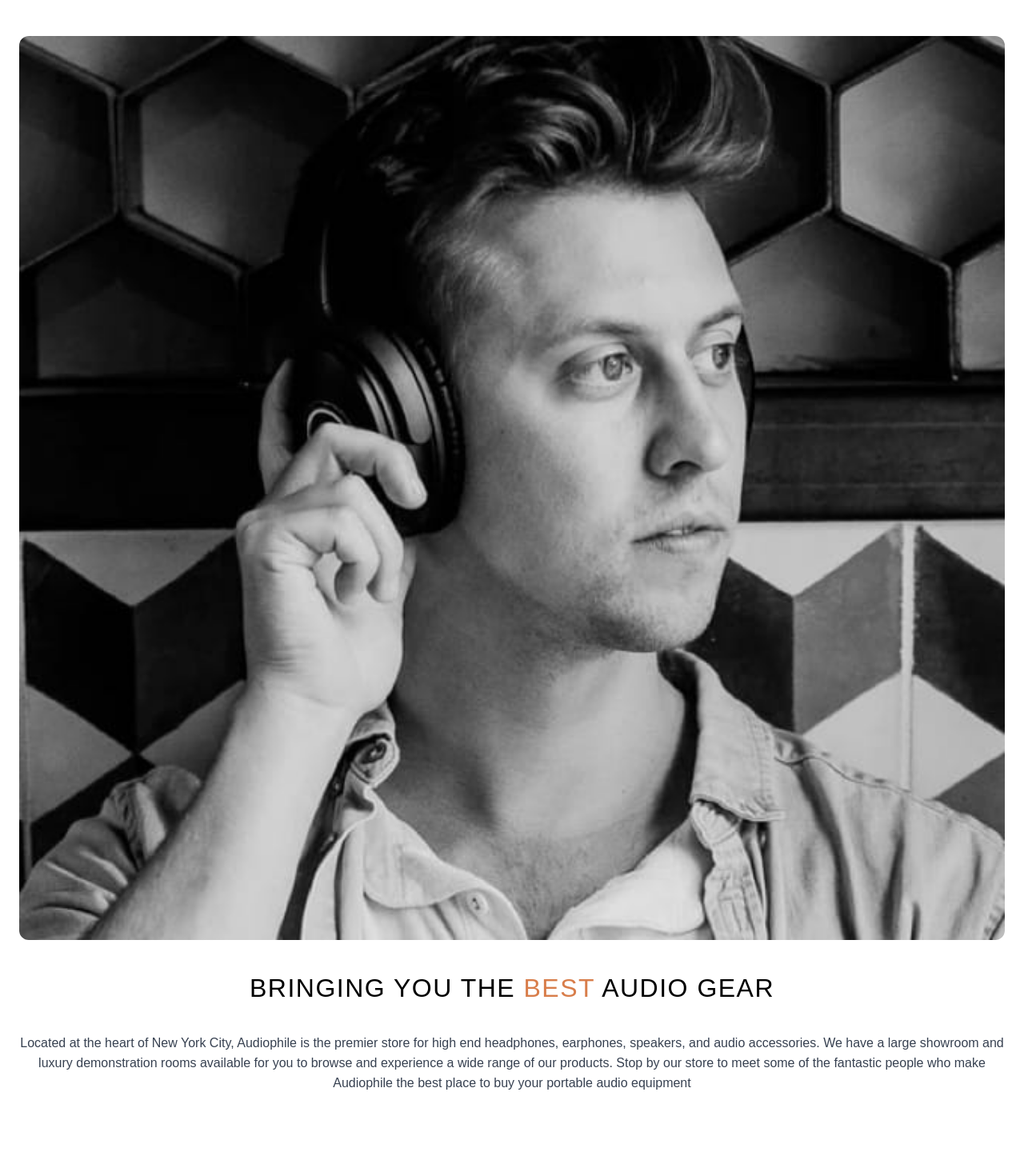
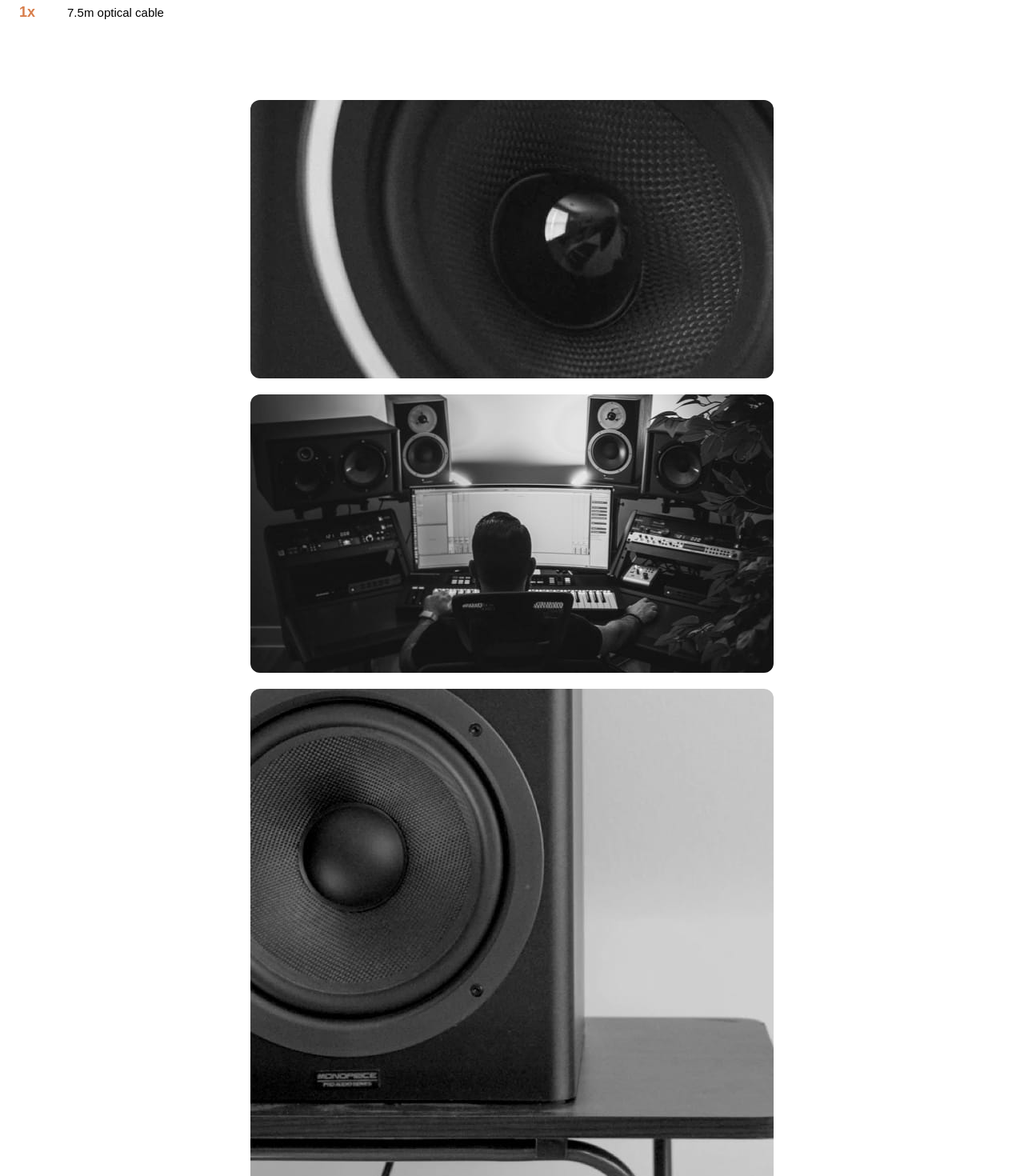
Before and after one commit to ShreeraamGit/audiophile_ecommerce_v2, a React (Create React App) app: page /speakers/5 in a window 1280 px wide. Shown: the part 2440-3910 px from the top of the page at 80% size. Built offline with nearby package versions, Linux system fonts and the light colour scheme.

Commit message:
ui update

```diff
--- a/src/components/Features/Features.js
+++ b/src/components/Features/Features.js
@@ -4,7 +4,7 @@
   const { product } = props;
 
   return (
-    <div className="mt-14 flex flex-col gap-5">
+    <div className="flex flex-col gap-5">
       <h3 className="text-[32px] leading-[38px] tracking-[1.15px] font-medium w-[70%]">
         FEATURES
       </h3>
--- a/src/components/InTheBox/InTheBox.js
+++ b/src/components/InTheBox/InTheBox.js
@@ -10,7 +10,10 @@
       </h3>
       <div className="flex flex-col gap-4">
         {product.includes.map((items) => (
-          <div className="flex justify-start items-center gap-10">
+          <div
+            key={items.item}
+            className="flex justify-start items-center gap-10"
+          >
             <span className="text-[#D87D4A] text-[18px] font-bold">
               {items.quantity}x
             </span>
--- a/src/components/ProductDetailscard/ProductDetailsCard.js
+++ b/src/components/ProductDetailscard/ProductDetailsCard.js
@@ -3,21 +3,22 @@
 import AddToCart from "../AddToCart/AddToCart";
 import Features from "../Features/Features";
 import InTheBox from "../InTheBox/InTheBox";
+import ProductGallery from "../ProductGallery/ProductGallery";
 
 const ProductDetailsCard = (props) => {
   const { product } = props;
 
   return (
-    <div className="flex flex-col gap-10">
+    <div className="flex flex-col gap-24">
       <img
         className="rounded-xl"
         src={product.image.mobile}
         alt={product.name}
       ></img>
       <ProductSummary product={product}></ProductSummary>
-      <AddToCart></AddToCart>
       <Features product={product}></Features>
       <InTheBox product={product}></InTheBox>
+      <ProductGallery product={product}></ProductGallery>
     </div>
   );
 };
--- /dev/null
+++ b/src/components/ProductGallery/ProductGallery.js
@@ -0,0 +1,27 @@
+import React from "react";
+
+const ProductGallery = (props) => {
+  const { product } = props;
+  console.log(product);
+  return (
+    <div className="flex flex-col justify-center items-center gap-5">
+      <img
+        className="rounded-xl"
+        alt={product.name}
+        src={product.gallery.first.mobile}
+      ></img>
+      <img
+        className="rounded-xl"
+        alt={product.name}
+        src={product.gallery.second.mobile}
+      ></img>
+      <img
+        className="rounded-xl"
+        alt={product.name}
+        src={product.gallery.third.mobile}
+      ></img>
+    </div>
+  );
+};
+
+export default ProductGallery;
--- a/src/components/ProductSummary/ProductSummary.js
+++ b/src/components/ProductSummary/ProductSummary.js
@@ -1,10 +1,11 @@
 import React from "react";
+import AddToCart from "../AddToCart/AddToCart";
 
 const ProductSummary = (props) => {
   const { product } = props;
 
   return (
-    <div className=" flex flex-col gap-7">
+    <div className=" flex flex-col gap-8">
       <h3 className="text-[32px] leading-[38px] tracking-[1.15px] font-medium w-[70%]">
         {product.name.toLocaleUpperCase()}
       </h3>
@@ -17,6 +18,7 @@
           currency: "EUR",
         })}
       </h5>
+      <AddToCart></AddToCart>
     </div>
   );
 };
```
